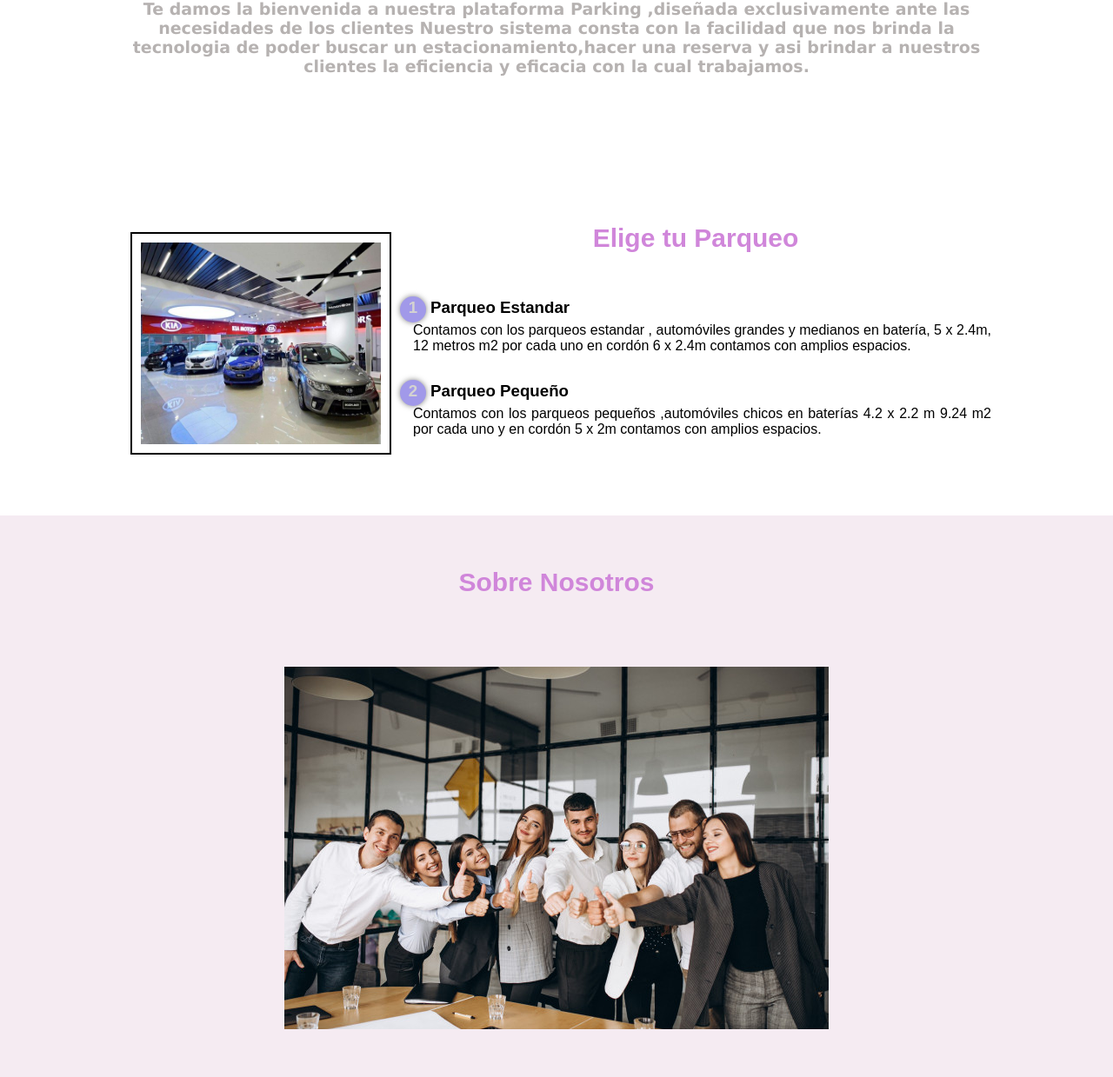
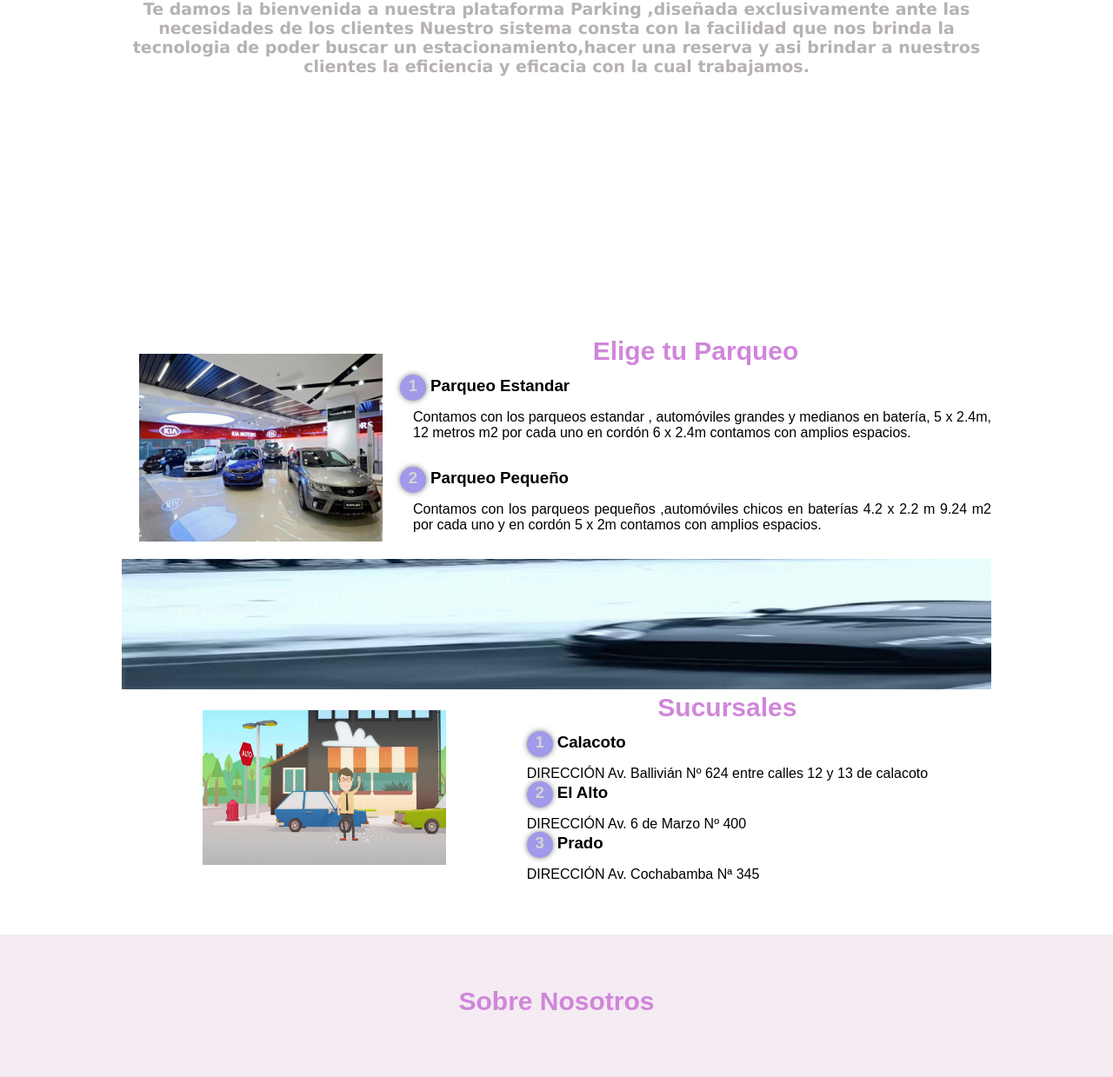
Before and after one commit to leslycarrillo/Parking, a PHP site: page / in a window 1280 px wide. Shown: the part 775-2014 px from the top of the page at 87% size. Run offline with PHP 8.4, Linux system fonts and the light colour scheme.

Commit message:
revisando detalles

```diff
--- a/css/estilos.css
+++ b/css/estilos.css
@@ -24,10 +24,10 @@ body{
     font-family: 'Lucida Sans', 'Lucida Sans Regular', 'Lucida Grande', 'Lucida Sans Unicode', Geneva, Verdana, sans-serif;
    font-size: 19px;
     text-align:center;
-    margin-bottom: 170px;
+    margin-bottom: 300px;
     color: rgb(182, 178, 177);
 }
-/*header */
+/*header fondo principal */
 header{
     width: 100%;
     height: 600px;
@@ -73,7 +73,7 @@ header .texto-header{
     font-weight: 300;
     color: rgb(4, 5, 5);
 }
-.contenedor-sobre-nosotros{
+.contenedor-sobre-nosotross{
     display: flex;
     justify-content: space-evenly;
 
@@ -81,22 +81,23 @@ header .texto-header{
 .image-about-us{
     padding: 10px;
     margin: 10px;
-    border:2px solid black;
-    float: left;
+  float: left;
     width: 30%;
 
+
 }
-.contenedor-sobre-nosotros-texto{
-    width: 20%;
-}
-.contenedor-sobre-nosotros-texto h3{
+
+.contenido-texto h3{
     margin-bottom: 10px;
 }
-.contenido-texto-titulo h4{
+.contenido-texto-tituloo h4{
     color:rgb(208, 134, 218);
     font-size: 30px;
     text-align: center;
-    margin-bottom: 50px;
+    margin-bottom: 10px;
+
+
+
 
 }
 .contenido-texto h3 span{
@@ -112,6 +113,59 @@ header .texto-header{
     margin-right: 5px;
 }
 .contenido-texto p{
+    padding: 0px 0px 30px 15px;
+    font-weight: 300;
+    text-align: justify;
+}
+.image-about-usss{
+
+  width: 2000px;
+  height: 150px;
+
+    }
+
+
+/*sucursal*/
+.contenedor-sobre-nosotrosss{
+    width: 100%;
+    display: flex;
+    justify-content: space-evenly;
+}
+.image-about-uss{
+
+    padding: 10px;
+    margin: 10px;
+  float: left;
+    width: 30%;
+    }
+
+.contenido-textoo h3{
+    margin-bottom: 10px;
+}
+
+.contenido-texto-titulooo h4{
+    color:rgb(208, 134, 218);
+    font-size: 30px;
+    text-align: center;
+    margin-bottom: 10px;
+
+
+}
+.contenido-textoo h3 span{
+    background-color: rgb(161, 153, 233);
+    color: rgb(212, 211, 209);
+    border-radius: 50%;
+    display: inline-block;
+    text-align: center;
+    width: 30px;
+    height: 30px;
+    padding: 2px;
+    box-shadow: 0 0 6px 0 rgb(0,0,0, .5);
+    margin-right: 5px;
+}
+}
+
+.contenido-textoo p{
     padding: 0px 0px 30px 15px;
     font-weight: 300;
     text-align: justify;
--- a/index.html
+++ b/index.html
@@ -30,9 +30,9 @@
             <h2 class ="texto-principal">Te damos la bienvenida a nuestra plataforma Parking ,diseñada exclusivamente ante las necesidades de los clientes
                 Nuestro sistema consta con la facilidad que nos brinda la tecnologia de poder buscar un estacionamiento,hacer una reserva y asi brindar a nuestros clientes la eficiencia y eficacia con la cual trabajamos.
             </h2>
-            <div class="contenedor-sobre-nosotros">
+            <div class="contenedor-sobre-nosotross">
                 <img src="imagenes/triunfo-seguros-sucursales.jpg"alt=""class="image-about-us">
-                <div class="contenido-texto-titulo">
+                <div class="contenido-texto-tituloo">
                     <h4>Elige tu Parqueo</h4>
                 <div class="contenido-texto">
                     <h3><span>1</span>Parqueo Estandar</h3>
@@ -42,6 +42,26 @@
                 </div>
             </div>
         </div>
+    <img src="imagenes/tenor.gif"alt=""class="image-about-usss">
+        <div class="contenedor-sobre-nosotrosss">
+            <img src="imagenes/parqueo.jpg"alt=""class="image-about-uss">
+            <div class="contenido-texto-titulooo">
+                <h4>Sucursales</h4>
+            <div class="contenido-textoo">
+                <h3><span>1</span>Calacoto</h3>
+                 <p>DIRECCIÓN
+                    Av. Ballivián Nº 624 entre calles 12 y 13 de calacoto</p>
+                <h3><span>2</span>El Alto</h3>
+                <p>DIRECCIÓN
+                    Av. 6 de Marzo Nº 400</p>
+                    <h3><span>3</span>Prado</h3>
+                <p>DIRECCIÓN
+                    Av. Cochabamba Nª 345</p>
+                </div>
+            </div>
+        </div>
+
+
             </section>
             <section class="Sobre-Nosotros">
                 <div class="contenedor">
```
Also changed, not shown: imagenes/parqueo.jpg (added), imagenes/tenor.gif (added), 1 other file.
